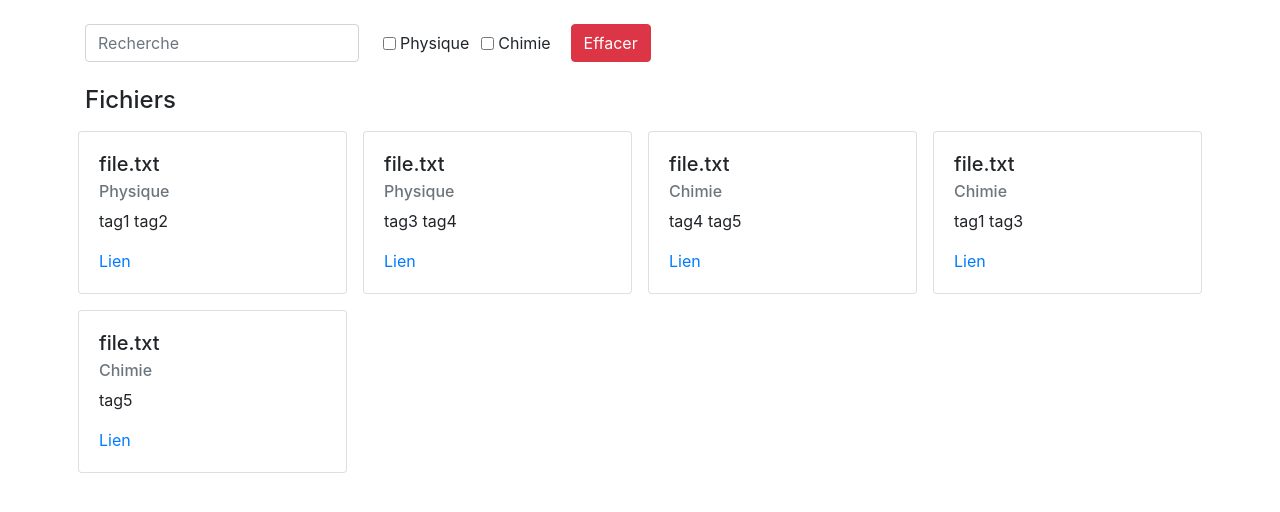
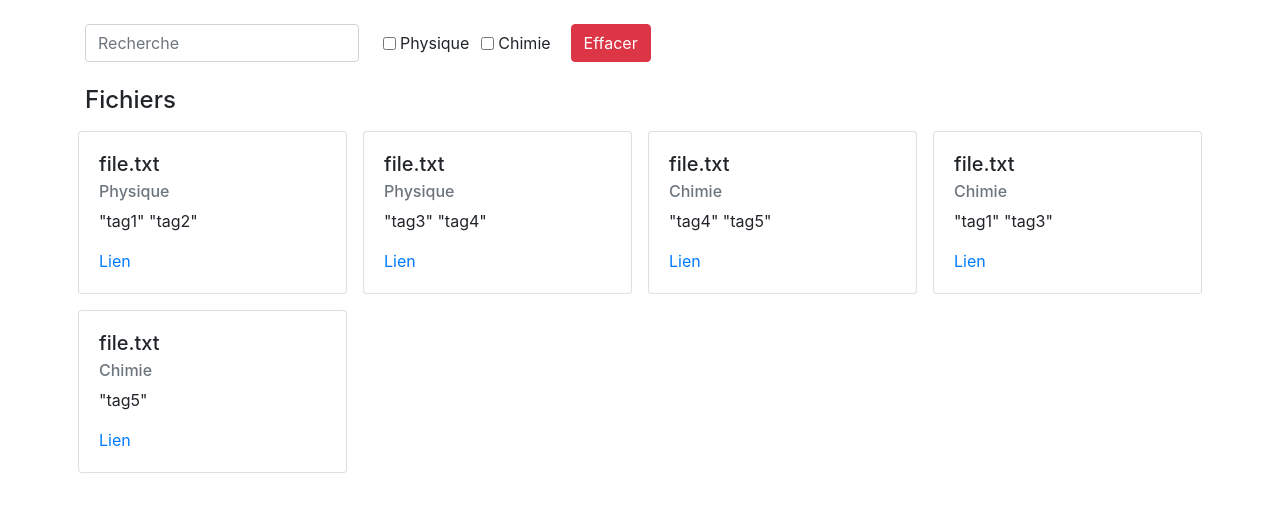
Before and after one commit to ThibaultNocchi/FichesPhysiqueChimie, a Vue app: page / in a window 1280 px wide. Shown: the top 512 px of the page. Built offline with nearby package versions, Linux system fonts and the light colour scheme.

Commit message:
Added quotes to displayed tags

```diff
--- a/src/components/File.vue
+++ b/src/components/File.vue
@@ -25,7 +25,7 @@ export default {
   name: "File",
   computed: {
     tags_joined() {
-      return this.file.tags.join(" ");
+      return this.file.tags.map(el => '"' + el + '"').join(" ");
     },
     subtitle() {
       return this.file.physic ? "Physique" : "Chimie";
```
Also changed, not shown: 9 other files (tests, documents, lock files or other folders).
